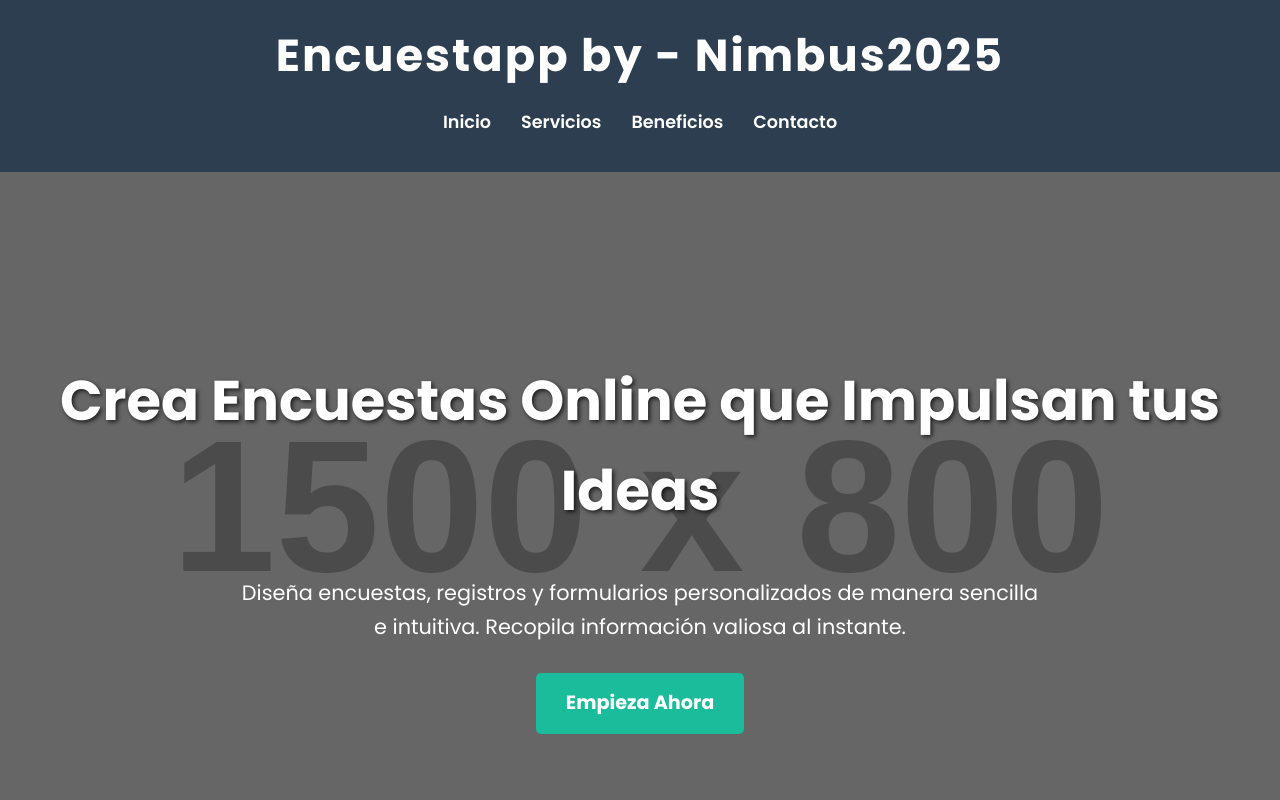
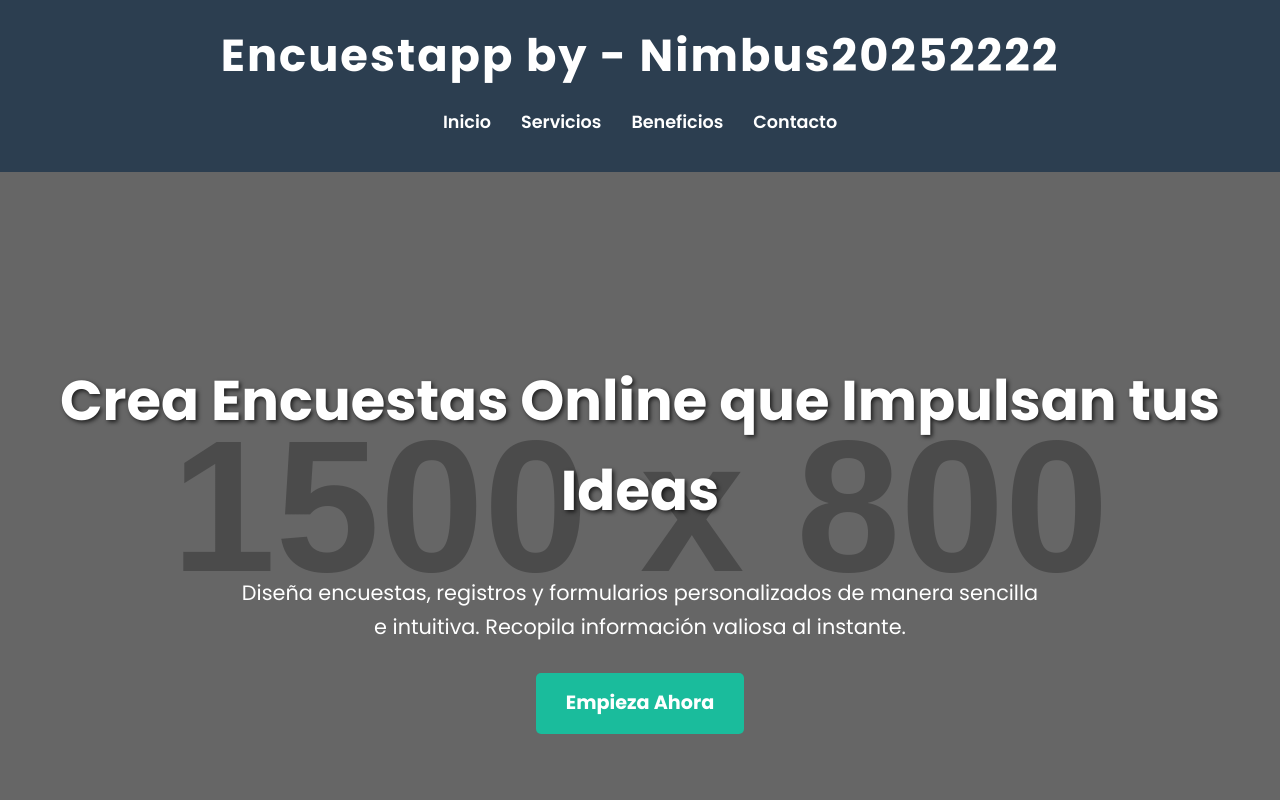
Before and after one commit to RocioMagnoni/prueba-code-cloud, a plain HTML site: page index.html in a window 1280 px wide. Shown: the top 800 px of the page. Drawn offline with Linux system fonts and the light colour scheme; placeholder pictures from the web are drawn by us.

Commit message:
4444 [deploy-dev]

```diff
--- a/index.html
+++ b/index.html
@@ -150,7 +150,7 @@
 </head>
 <body>
     <header>
-        <h1>Encuestapp by - Nimbus2025</h1>
+        <h1>Encuestapp by - Nimbus20252222</h1>
         <nav>
             <ul>
                 <li><a href="index.html">Inicio</a></li>
```
